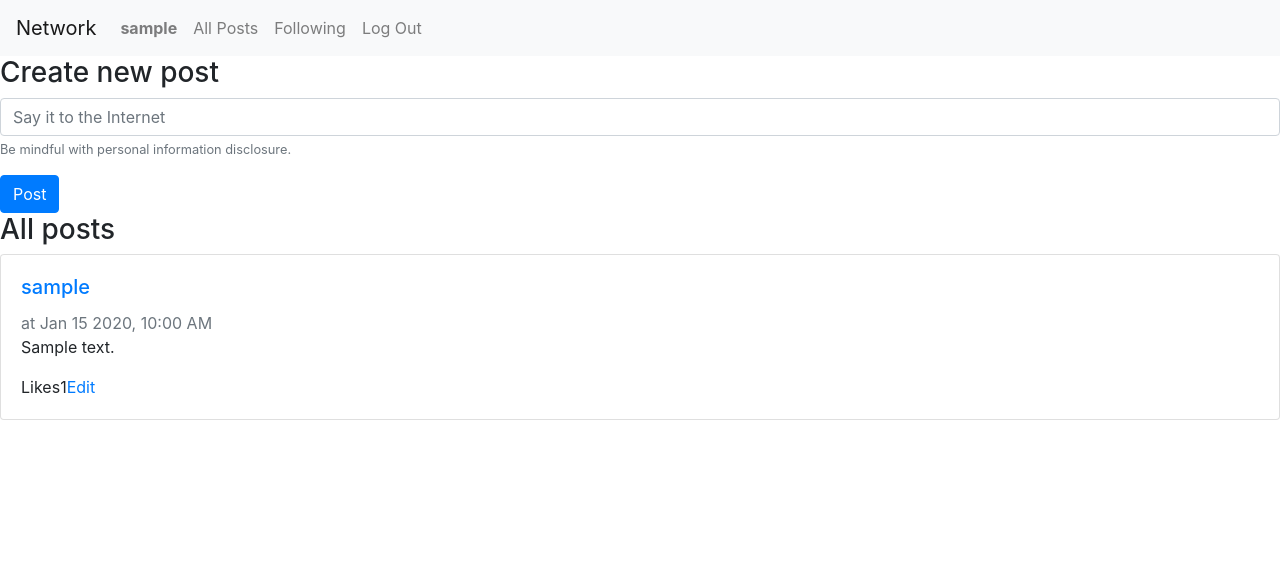
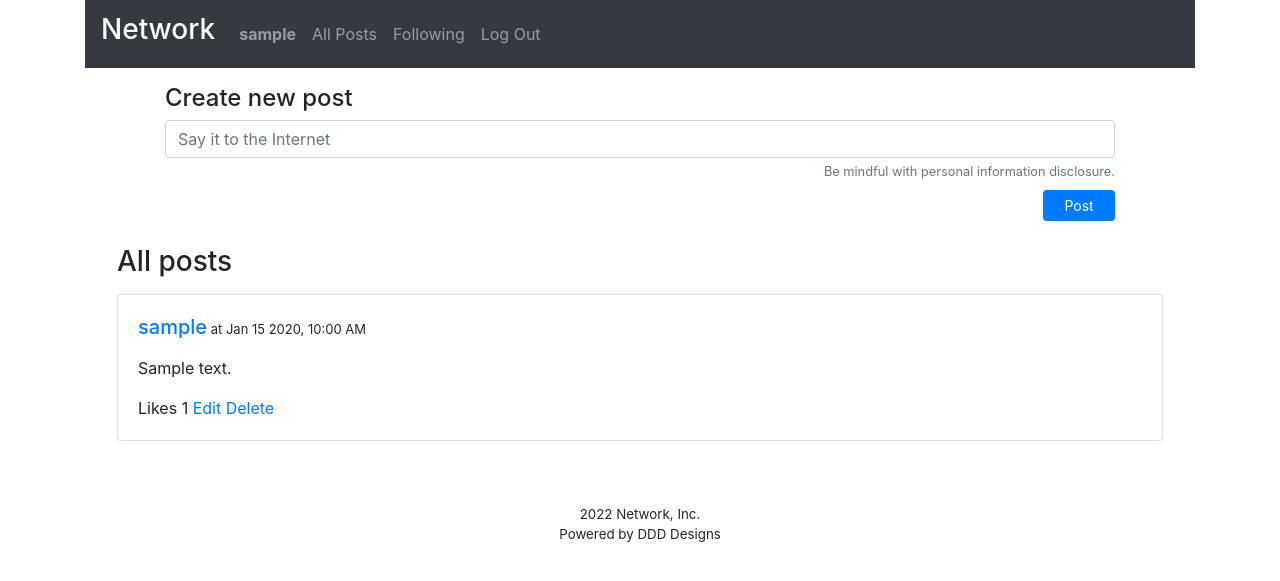
Before and after one commit to deborahly/network, a Django app: page / in a window 1280 px wide. Shown: the top 581 px of the page. Run offline with Django 3.2, Linux system fonts and the light colour scheme; a user stored in the database is signed in; tables that the repository leaves empty hold one stand-in row (values such as "Sample post"); some libraries are stand-ins or nearby versions.

Commit message:
Add styles

```diff
--- a/network/static/network/index.js
+++ b/network/static/network/index.js
@@ -17,14 +17,6 @@ document.addEventListener('DOMContentLoaded', function() {
                 document.querySelector('#new-post-content').value = '';
             });
         }
-
-        // document.querySelector('#new-post-form').addEventListener('submit', (event) => {
-        //     event.preventDefault();
-        //     const content = document.querySelector('#new-post-content').value;
-        //     savePost(content, '');
-        //     document.querySelector('#new-post-content').value = '';
-        //     // loadPosts('all', 1, '');
-        // });
     }
 
     // When Following page is loaded
@@ -90,25 +82,25 @@ function loadPosts(view, page, username) {
 
             // Create card elements
             const card = document.createElement('div');
-            card.classList.add("card");
+            card.classList.add("card", "my-card");
 
             const card_body = document.createElement('div');
             card_body.classList.add('card-body');
             card_body.dataset.id = `body-${data.posts[i]['id']}`;
 
             const card_title = document.createElement('h5');
-            card_title.classList.add('card-title');
+            card_title.classList.add('card-title', 'my-card-title');
 
             const profile_link = document.createElement('a');
             profile_link.setAttribute('href', `/profile/${data.posts[i]['poster']}`);
             profile_link.innerHTML = data.posts[i]['poster'];
 
-            const card_subtitle = document.createElement('h7');
-            card_subtitle.classList.add('card-subtitle', 'mb-2', 'text-muted');
-            card_subtitle.innerHTML = `at ${data.posts[i]['created_on']}`;
+            const date = document.createElement('span');
+            date.classList.add('date');
+            date.innerHTML = ` at ${data.posts[i]['created_on']}`;
 
             const card_text = document.createElement('p');
-            card_text.classList.add('card-text');
+            card_text.classList.add('card-text', 'my-card-text');
             card_text.dataset.id = `text-${data.posts[i]['id']}`;
             card_text.innerHTML = data.posts[i]['content'];
 
@@ -117,12 +109,12 @@ function loadPosts(view, page, username) {
             card.append(card_body);
             card_title.append(profile_link);
             card_body.append(card_title);
-            card_body.append(card_subtitle);
+            card_body.append(date);
             card_body.append(card_text);
 
             // Display number of likes
             const likes_indication = document.createElement('span');
-            likes_indication.innerHTML = 'Likes'
+            likes_indication.innerHTML = 'Likes '
             const likes = document.createElement('span');
             likes.innerHTML = `${data.posts[i]['likes']}`;
             likes.dataset.id = `likes-${data.posts[i]['id']}`;
@@ -141,9 +133,9 @@ function loadPosts(view, page, username) {
                     like_link.style.display = 'none';
                 } else {
                     if (data.posts[i]['liked_by_user'] === true) {
-                        like_link.innerHTML = 'Unlike';
+                        like_link.innerHTML = ' Unlike';
                     } else {
-                        like_link.innerHTML = 'Like';
+                        like_link.innerHTML = ' Like';
                     }
                 }
 
@@ -157,18 +149,31 @@ function loadPosts(view, page, username) {
                 })
             }
 
-            // Display edit link
+            // Display edit and delete link
             if (data.posts[i]['user_is_author'] === true) {
                 const edit_link = document.createElement('a');
                 edit_link.classList.add('edit-link');
                 edit_link.setAttribute('href', '#');
                 edit_link.dataset.id = `edit-${data.posts[i]['id']}`;
-                edit_link.innerHTML = 'Edit';
+                edit_link.innerHTML = ' Edit ';
                 card_body.append(edit_link);
-                // Add event listener for edit link
+
+                const delete_link = document.createElement('a');
+                delete_link.classList.add('delete-link');
+                delete_link.setAttribute('href', '#');
+                delete_link.dataset.id = `delete-${data.posts[i]['id']}`;
+                delete_link.innerHTML = ' Delete';
+                card_body.append(delete_link);
+
+                // Add event listener for both links
                 edit_link.addEventListener('click', (event) => {
                     event.preventDefault();
-                    edit(data.posts[i]['id']);
+                    editPost(data.posts[i]['id']);
+                })
+
+                delete_link.addEventListener('click', (event) => {
+                    event.preventDefault();
+                    deletePost(data.posts[i]['id']);
                 })
             }
         }
@@ -324,11 +329,11 @@ function like(post_id) {
         if (data.like_status === 'liked') {
             likes_count += 1;
             document.querySelector(`[data-id="likes-${post_id}"]`).innerHTML = likes_count;
-            like_link.innerHTML = 'Unlike';
+            like_link.innerHTML = ' Unlike';
         } else if (data.like_status === 'unliked') {
             likes_count -= 1;
             document.querySelector(`[data-id="likes-${post_id}"]`).innerHTML = likes_count;
-            like_link.innerHTML = 'Like';
+            like_link.innerHTML = ' Like';
         }
     })
     .catch(error => {
@@ -336,7 +341,7 @@ function like(post_id) {
     });
 }
 
-function edit(post_id) {
+function editPost(post_id) {
     const card_text = document.querySelector(`[data-id="text-${post_id}"]`);
 
     const textarea = document.createElement('textarea');
@@ -354,7 +359,7 @@ function edit(post_id) {
     const save_link = document.createElement('a');
     save_link.classList.add('save-link');
     save_link.setAttribute('href', '#');
-    save_link.innerHTML = 'Save';
+    save_link.innerHTML = ' Save';
     card_body.append(save_link);
 
     // Add event listener for save link
@@ -364,3 +369,36 @@ function edit(post_id) {
         savePost(content, post_id);
     })
 }
+
+function deletePost(post_id) {
+    const csrftoken = getCookie('csrftoken');
+
+    const json_body = {
+        post_id: post_id
+    }
+
+    const requestOptions = {
+        method: 'POST',
+        headers: {
+            'X-CSRFToken': csrftoken,
+            'Content-Type': 'application/json'
+        },
+        body: JSON.stringify(json_body),
+        mode: 'same-origin'
+    }
+
+    fetch('http://127.0.0.1:8000/delete', requestOptions)
+    .then(response => response.json())
+    .then(data => {
+        if (data.deleted = true) {
+            const page = document.querySelector('#page-index').dataset.page
+
+            if (document.title ==='Index') {
+                loadPosts('all', page, '')
+            } else if (document.title === 'Profile') {
+                const username = document.querySelector('#profile-username').innerHTML
+                loadPosts('profile', page, username)
+            }
+        }
+    })
+}
--- a/network/static/network/styles.css
+++ b/network/static/network/styles.css
@@ -0,0 +1,111 @@
+/* Index and general styles */
+footer {
+    text-align: center;
+    font-size: smaller;
+    margin-left: 0;
+    margin-right: 0;
+    margin-top: 2rem;
+    margin-bottom: 2rem;
+}
+
+footer > p {
+    margin-left: 0;
+    margin-right: 0;
+    margin-top: 0;
+    margin-bottom: 0;
+}
+
+#new-post {
+    padding-left: 5rem;
+    padding-right: 5rem;
+    padding-top: 1rem;
+    padding-bottom: 0;
+}
+
+#new-post-form {
+    text-align: right;
+    margin-left: 0;
+    margin-right: 0;
+    margin-top: 0.5rem;
+    margin-bottom: 0.5rem;
+}
+
+#posts {
+    padding-left: 2rem;
+    padding-right: 2rem;
+    padding-top: 1rem;
+    padding-bottom: 0rem;
+}
+
+#pagination-navbar {
+    align-items: center;
+    justify-content: center;
+}
+
+#pagination-ul {
+    margin-left: 0;
+    margin-right: 0;
+    margin-top: 0;
+    margin-bottom: 0;
+    gap: 1rem;
+}
+
+.form-group {
+    margin-left: 0;
+    margin-right: 0;
+    margin-top: 0;
+    margin-bottom: 0.5rem;
+}
+
+.date {
+    font-size: small;
+}
+
+.my-btn {
+    width: 4.5rem;
+}
+
+.my-card {
+    margin-left: 0;
+    margin-right: 0;
+    margin-top: 1rem;
+    margin-bottom: 1rem;
+}
+
+.my-card-title {
+    display: inline;
+}
+
+.my-card-text {
+    padding-left: 0;
+    padding-right: 0;
+    padding-top: 1rem;
+    padding-bottom: 1rem;
+    margin-left: 0;
+    margin-right: 0;
+    margin-top: 0;
+    margin-bottom: 0;
+}
+
+/* Profile styles */
+#follow {
+    text-align: center;
+}
+
+#profile {
+    padding-left: 1rem;
+    padding-right: 1rem;
+    padding-top: 1rem;
+    padding-bottom: 1rem;
+    text-align: center;
+}
+
+#following {
+    display: inline;
+}
+
+#followers {
+    display: inline;
+}
+
+/* Following styles */
--- a/network/templates/network/index.html
+++ b/network/templates/network/index.html
@@ -7,7 +7,7 @@
 
     <section id="new-post">
         {% if user.is_authenticated %}
-            <h3>Create new post</h3>
+            <h4>Create new post</h4>
 
             <form id="new-post-form">
                 {% csrf_token %}
@@ -15,7 +15,7 @@
                     <input id="new-post-content" type="text" class="form-control" aria-describedby="contentHelp" placeholder="Say it to the Internet">
                     <small id="contentHelp" class="form-text text-muted">Be mindful with personal information disclosure.</small>
                 </div>
-                <button id="new-post-button" type="submit" class="btn btn-primary">Post</button>
+                <button id="new-post-button" type="submit" class="btn btn-primary btn-sm my-btn">Post</button>
             </form>
         {% endif %}
     </section>
@@ -26,10 +26,10 @@
         <div id="posts-list" class="posts-list">
         </div>
 
-        <nav aria-label="Page navigation">
-            <ul class="pagination">
-                <li class="page-item"><button id="previous">Previous</button></li>
-                <li class="page-item"><button id="next">Next</button></li>
+        <nav id="pagination-navbar" class="navbar navbar-expand-lg" aria-label="Page navigation">
+            <ul id="pagination-ul" class="pagination">
+                <li class="page-item"><button id="previous" class="btn btn-outline-primary btn-sm my-btn">Previous</button></li>
+                <li class="page-item"><button id="next" class="btn btn-outline-primary btn-sm my-btn">Next</button></li>
             </ul>
         </nav>
     </section>
--- a/network/templates/network/layout.html
+++ b/network/templates/network/layout.html
@@ -9,9 +9,9 @@
         <script src="{% static 'network/index.js' %}"></script>
     </head>
     <body>
-
-        <nav class="navbar navbar-expand-lg navbar-light bg-light">
-            <a class="navbar-brand" href="#">Network</a>
+        <div class="container">
+            <nav class="navbar navbar-expand-lg navbar-dark bg-dark">
+                <a class="navbar-brand" href="{% url 'index' %}"><h3>Network</h3></a>
 
                 <div>
                   <ul class="navbar-nav mr-auto">
@@ -46,5 +46,11 @@
                 {% block body %}
                 {% endblock %}
             </div>
+        </div>
+
+        <footer>
+            <p>2022 Network, Inc.</p>
+            <p>Powered by DDD Designs</p>
+        </footer>
     </body>
 </html>
```
Also changed, not shown: network/templates/network/following.html (+4 -4 lines), network/templates/network/profile.html (+18 -18 lines). Lines whose indentation alone changed are shown as unchanged.
